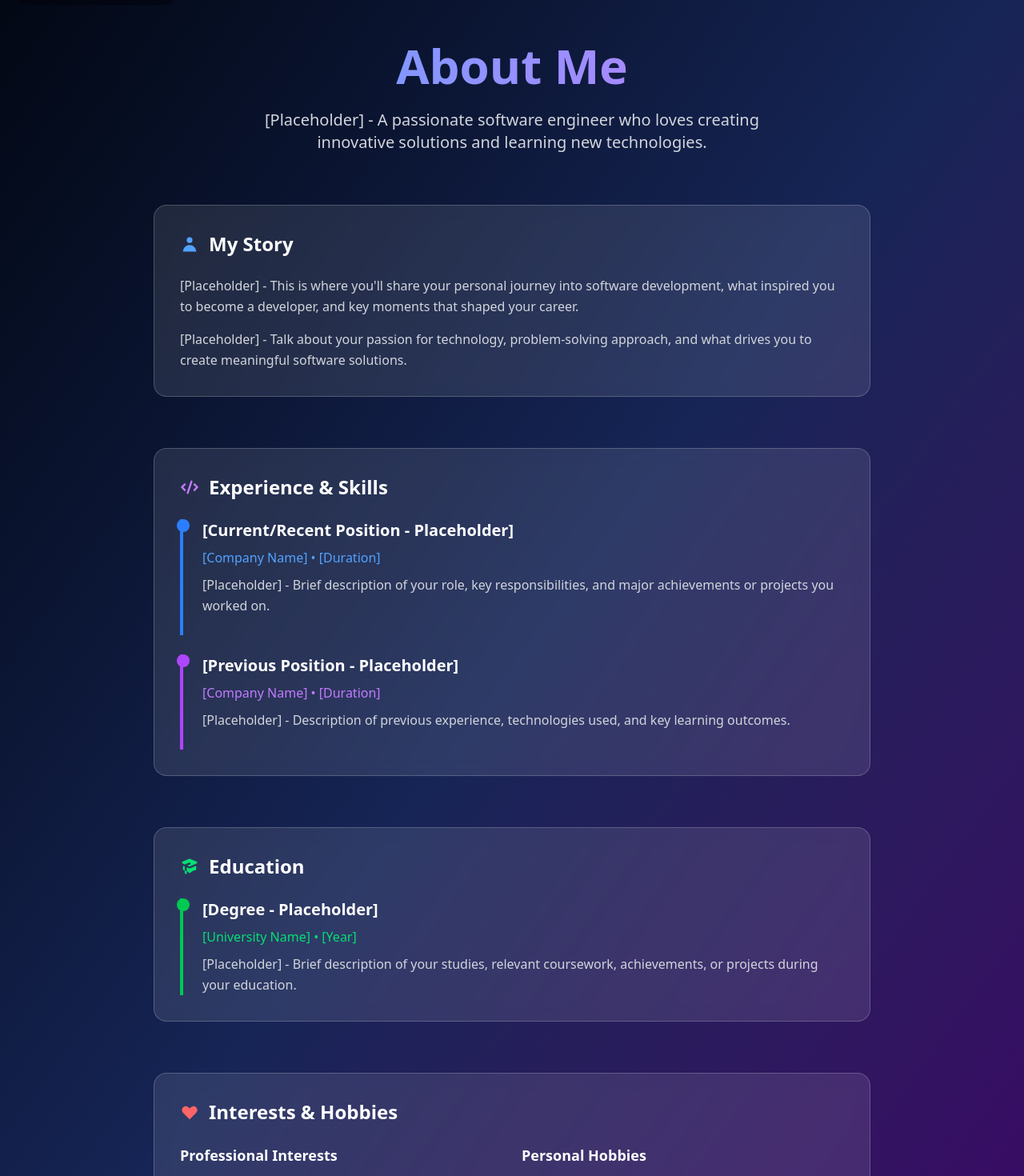
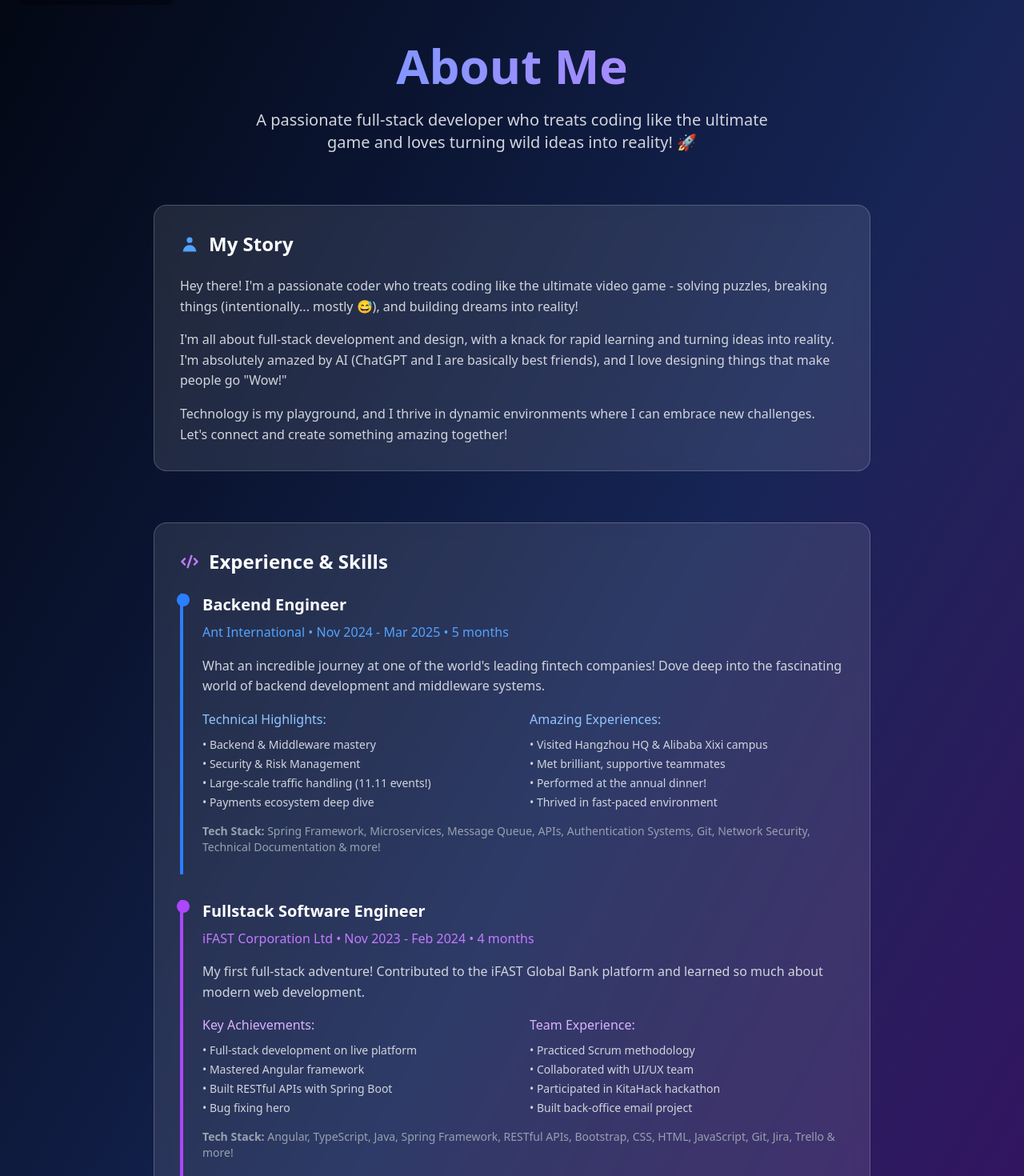
Before and after one commit to sgan0420/portfolio, a Next.js app: page /about in a window 1280 px wide. Shown: the part 60-1530 px from the top of the page at 80% size. Built offline with nearby package versions, Linux system fonts and the light colour scheme.

Commit message:
my story and experience

```diff
--- a/src/app/about/page.tsx
+++ b/src/app/about/page.tsx
@@ -56,7 +56,7 @@ const About = () => {
               About Me
             </h1>
             <p className="text-xl text-gray-300 max-w-2xl mx-auto">
-              [Placeholder] - A passionate software engineer who loves creating innovative solutions and learning new technologies.
+              A passionate full-stack developer who treats coding like the ultimate game and loves turning wild ideas into reality! 🚀
             </p>
           </motion.div>
 
@@ -69,12 +69,16 @@ const About = () => {
               </div>
               <div className="text-gray-300 space-y-4">
                 <p>
-                  [Placeholder] - This is where you'll share your personal journey into software development,
-                  what inspired you to become a developer, and key moments that shaped your career.
+                  Hey there! I'm a passionate coder who treats coding like the ultimate video game -
+                  solving puzzles, breaking things (intentionally... mostly 😅), and building dreams into reality!
                 </p>
                 <p>
-                  [Placeholder] - Talk about your passion for technology, problem-solving approach,
-                  and what drives you to create meaningful software solutions.
+                  I'm all about full-stack development and design, with a knack for rapid learning and turning ideas into reality.
+                  I'm absolutely amazed by AI (ChatGPT and I are basically best friends), and I love designing things that make people go "Wow!"
+                </p>
+                <p>
+                  Technology is my playground, and I thrive in dynamic environments where I can embrace new challenges.
+                  Let's connect and create something amazing together!
                 </p>
               </div>
             </div>
@@ -87,38 +91,88 @@ const About = () => {
                 <HiCode className="w-6 h-6 text-purple-400" />
                 <h2 className="text-2xl font-bold">Experience & Skills</h2>
               </div>
-              <div className="space-y-6">
-                {/* Timeline Item 1 */}
+              <div className="space-y-8">
+                {/* Timeline Item 1 - Ant International */}
                 <div className="border-l-4 border-blue-500 pl-6 pb-6">
                   <div className="relative">
                     <div className="absolute -left-8 w-4 h-4 bg-blue-500 rounded-full"></div>
                     <h3 className="text-xl font-semibold text-white mb-2">
-                      [Current/Recent Position - Placeholder]
+                      Backend Engineer
                     </h3>
-                    <p className="text-blue-400 mb-2">[Company Name] • [Duration]</p>
-                    <p className="text-gray-300">
-                      [Placeholder] - Brief description of your role, key responsibilities,
-                      and major achievements or projects you worked on.
-                    </p>
+                    <p className="text-blue-400 mb-4">Ant International • Nov 2024 - Mar 2025 • 5 months</p>
+                    <div className="text-gray-300 space-y-3">
+                      <p>
+                        What an incredible journey at one of the world's leading fintech companies!
+                        Dove deep into the fascinating world of backend development and middleware systems.
+                      </p>
+                      <div className="grid md:grid-cols-2 gap-4 my-4">
+                        <div>
+                          <p className="text-blue-300 font-medium mb-2">Technical Highlights:</p>
+                          <ul className="text-sm space-y-1">
+                            <li>• Backend & Middleware mastery</li>
+                            <li>• Security & Risk Management</li>
+                            <li>• Large-scale traffic handling (11.11 events!)</li>
+                            <li>• Payments ecosystem deep dive</li>
+                          </ul>
+                        </div>
+                        <div>
+                          <p className="text-blue-300 font-medium mb-2">Amazing Experiences:</p>
+                          <ul className="text-sm space-y-1">
+                            <li>• Visited Hangzhou HQ & Alibaba Xixi campus</li>
+                            <li>• Met brilliant, supportive teammates</li>
+                            <li>• Performed at the annual dinner!</li>
+                            <li>• Thrived in fast-paced environment</li>
+                          </ul>
+                        </div>
+                      </div>
+                      <p className="text-sm text-gray-400">
+                        <strong>Tech Stack:</strong> Spring Framework, Microservices, Message Queue, APIs,
+                        Authentication Systems, Git, Network Security, Technical Documentation & more!
+                      </p>
+                    </div>
                   </div>
                 </div>
 
-                {/* Timeline Item 2 */}
+                {/* Timeline Item 2 - iFAST Corporation */}
                 <div className="border-l-4 border-purple-500 pl-6 pb-6">
                   <div className="relative">
                     <div className="absolute -left-8 w-4 h-4 bg-purple-500 rounded-full"></div>
                     <h3 className="text-xl font-semibold text-white mb-2">
-                      [Previous Position - Placeholder]
+                      Fullstack Software Engineer
                     </h3>
-                    <p className="text-purple-400 mb-2">[Company Name] • [Duration]</p>
-                    <p className="text-gray-300">
-                      [Placeholder] - Description of previous experience, technologies used,
-                      and key learning outcomes.
-                    </p>
+                    <p className="text-purple-400 mb-4">iFAST Corporation Ltd • Nov 2023 - Feb 2024 • 4 months</p>
+                    <div className="text-gray-300 space-y-3">
+                      <p>
+                        My first full-stack adventure! Contributed to the iFAST Global Bank platform
+                        and learned so much about modern web development.
+                      </p>
+                      <div className="grid md:grid-cols-2 gap-4 my-4">
+                        <div>
+                          <p className="text-purple-300 font-medium mb-2">Key Achievements:</p>
+                          <ul className="text-sm space-y-1">
+                            <li>• Full-stack development on live platform</li>
+                            <li>• Mastered Angular framework</li>
+                            <li>• Built RESTful APIs with Spring Boot</li>
+                            <li>• Bug fixing hero</li>
+                          </ul>
+                        </div>
+                        <div>
+                          <p className="text-purple-300 font-medium mb-2">Team Experience:</p>
+                          <ul className="text-sm space-y-1">
+                            <li>• Practiced Scrum methodology</li>
+                            <li>• Collaborated with UI/UX team</li>
+                            <li>• Participated in KitaHack hackathon</li>
+                            <li>• Built back-office email project</li>
+                          </ul>
+                        </div>
+                      </div>
+                      <p className="text-sm text-gray-400">
+                        <strong>Tech Stack:</strong> Angular, TypeScript, Java, Spring Framework, RESTful APIs,
+                        Bootstrap, CSS, HTML, JavaScript, Git, Jira, Trello & more!
+                      </p>
+                    </div>
                   </div>
                 </div>
-
-                {/* Add more timeline items as needed */}
               </div>
             </div>
           </motion.section>
```
